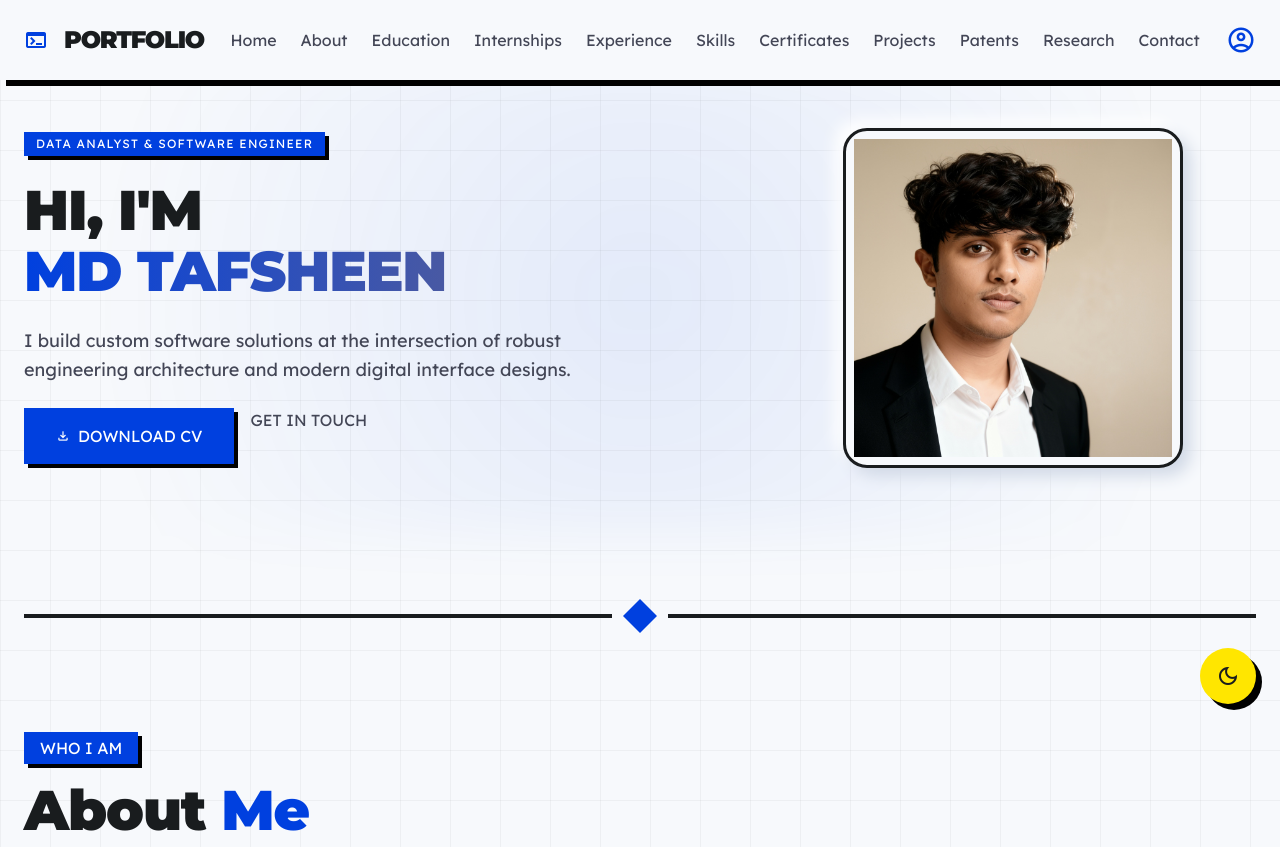
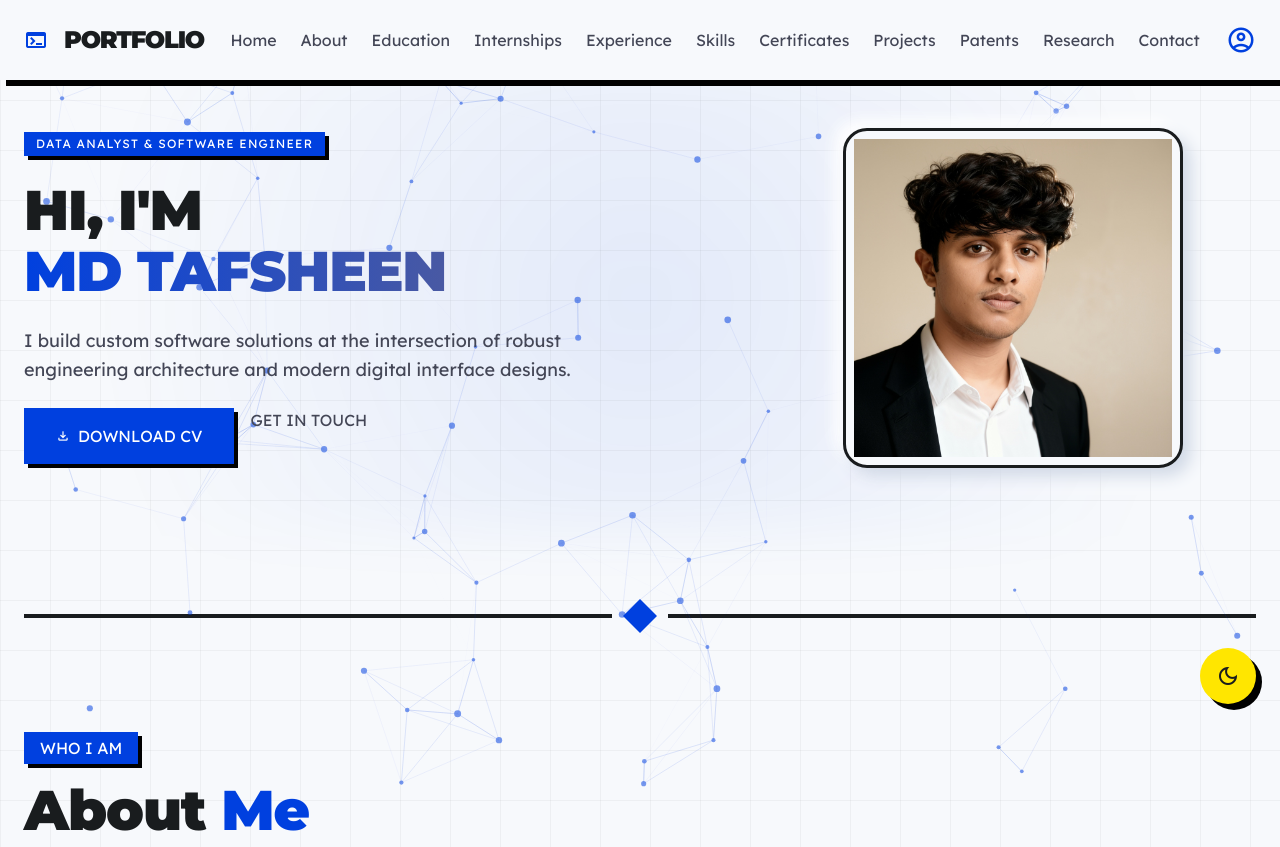
Before and after one commit to iamkaifmd/Tafsheen_portfolio, a website: page public/index.html in a window 1280 px wide. Shown: the top 847 px of the page. Drawn offline with nearby package versions, Linux system fonts and the light colour scheme; no server answers.

Commit message:
Add interactive Particle Network constellation animation with mouse tracking

```diff
--- a/public/index.html
+++ b/public/index.html
@@ -384,8 +384,9 @@
     </script>
 </head>
 
-<body class="bg-background text-on-surface font-body-md min-h-screen custom-scrollbar overflow-x-hidden bg-grid-pattern">
+<body class="bg-background text-on-surface font-body-md min-h-screen custom-scrollbar overflow-x-hidden bg-grid-pattern relative">
     <div id="scroll-progress-bar"></div>
+    <canvas id="particle-canvas" class="fixed top-0 left-0 w-full h-full pointer-events-none z-0 opacity-70"></canvas>
 
     <!-- TopAppBar -->
     <header
--- a/public/script.js
+++ b/public/script.js
@@ -761,6 +761,145 @@ document.addEventListener('DOMContentLoaded', () => {
         });
     }
 
+    // --------------------------------------------------
+    // PARTICLE NETWORK WITH MOUSE INTERACTION
+    // --------------------------------------------------
+    function initParticleNetwork() {
+        const canvas = document.getElementById('particle-canvas');
+        if (!canvas) return;
+        const ctx = canvas.getContext('2d');
+
+        let width = (canvas.width = window.innerWidth);
+        let height = (canvas.height = window.innerHeight);
+
+        let mouse = {
+            x: null,
+            y: null,
+            radius: 170
+        };
+
+        window.addEventListener('mousemove', (e) => {
+            mouse.x = e.clientX;
+            mouse.y = e.clientY;
+        });
+
+        window.addEventListener('mouseleave', () => {
+            mouse.x = null;
+            mouse.y = null;
+        });
+
+        window.addEventListener('resize', () => {
+            width = canvas.width = window.innerWidth;
+            height = canvas.height = window.innerHeight;
+            initParticles();
+        });
+
+        class Particle {
+            constructor() {
+                this.x = Math.random() * width;
+                this.y = Math.random() * height;
+                this.vx = (Math.random() - 0.5) * 1.2;
+                this.vy = (Math.random() - 0.5) * 1.2;
+                this.size = Math.random() * 2 + 1.5;
+            }
+
+            update() {
+                this.x += this.vx;
+                this.y += this.vy;
+
+                if (this.x < 0 || this.x > width) this.vx *= -1;
+                if (this.y < 0 || this.y > height) this.vy *= -1;
+
+                // Mouse interaction - pull gently towards mouse if close
+                if (mouse.x !== null && mouse.y !== null) {
+                    const dx = mouse.x - this.x;
+                    const dy = mouse.y - this.y;
+                    const dist = Math.sqrt(dx * dx + dy * dy);
+                    if (dist < mouse.radius) {
+                        const force = (mouse.radius - dist) / mouse.radius;
+                        this.x += (dx / dist) * force * 1.2;
+                        this.y += (dy / dist) * force * 1.2;
+                    }
+                }
+            }
+
+            draw() {
+                const isDark = document.documentElement.classList.contains('dark');
+                ctx.beginPath();
+                ctx.arc(this.x, this.y, this.size, 0, Math.PI * 2);
+                ctx.fillStyle = isDark ? 'rgba(184, 195, 255, 0.85)' : 'rgba(0, 64, 223, 0.75)';
+                ctx.fill();
+            }
+        }
+
+        let particles = [];
+        function initParticles() {
+            particles = [];
+            const count = Math.min(Math.floor((width * height) / 12000), 95);
+            for (let i = 0; i < count; i++) {
+                particles.push(new Particle());
+            }
+        }
+
+        function connectParticles() {
+            const isDark = document.documentElement.classList.contains('dark');
+            const maxDistance = 140;
+            const nodeColor = isDark ? '184, 195, 255' : '0, 64, 223';
+            const mouseColor = isDark ? '255, 230, 0' : '0, 64, 223';
+
+            for (let i = 0; i < particles.length; i++) {
+                for (let j = i + 1; j < particles.length; j++) {
+                    const dx = particles[i].x - particles[j].x;
+                    const dy = particles[i].y - particles[j].y;
+                    const dist = Math.sqrt(dx * dx + dy * dy);
+
+                    if (dist < maxDistance) {
+                        const opacity = (1 - dist / maxDistance) * 0.35;
+                        ctx.strokeStyle = `rgba(${nodeColor}, ${opacity})`;
+                        ctx.lineWidth = 1;
+                        ctx.beginPath();
+                        ctx.moveTo(particles[i].x, particles[i].y);
+                        ctx.lineTo(particles[j].x, particles[j].y);
+                        ctx.stroke();
+                    }
+                }
+
+                // Connect to mouse cursor
+                if (mouse.x !== null && mouse.y !== null) {
+                    const mdx = particles[i].x - mouse.x;
+                    const mdy = particles[i].y - mouse.y;
+                    const mdist = Math.sqrt(mdx * mdx + mdy * mdy);
+
+                    if (mdist < mouse.radius) {
+                        const mOpacity = (1 - mdist / mouse.radius) * 0.75;
+                        ctx.strokeStyle = `rgba(${mouseColor}, ${mOpacity})`;
+                        ctx.lineWidth = 1.5;
+                        ctx.beginPath();
+                        ctx.moveTo(particles[i].x, particles[i].y);
+                        ctx.lineTo(mouse.x, mouse.y);
+                        ctx.stroke();
+                    }
+                }
+            }
+        }
+
+        function animate() {
+            ctx.clearRect(0, 0, width, height);
+            particles.forEach((p) => {
+                p.update();
+                p.draw();
+            });
+            connectParticles();
+            requestAnimationFrame(animate);
+        }
+
+        initParticles();
+        animate();
+    }
+
+    // Initialize Particle Network
+    initParticleNetwork();
+
     // Load data
     loadDynamicData();
 });
```
